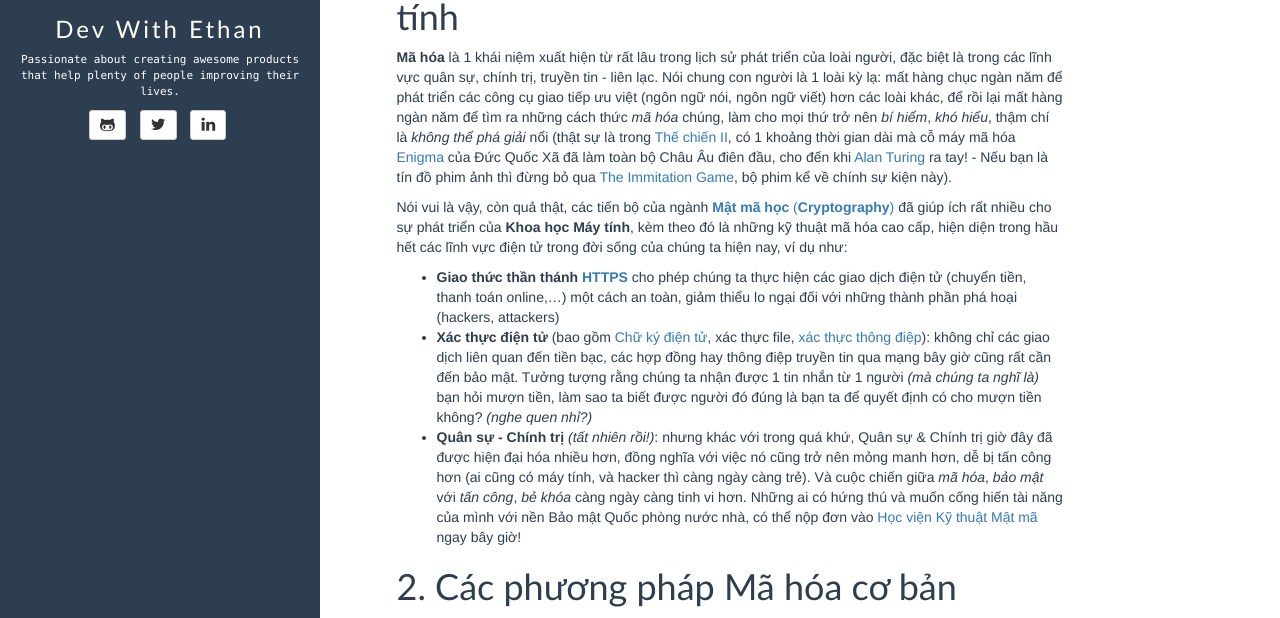
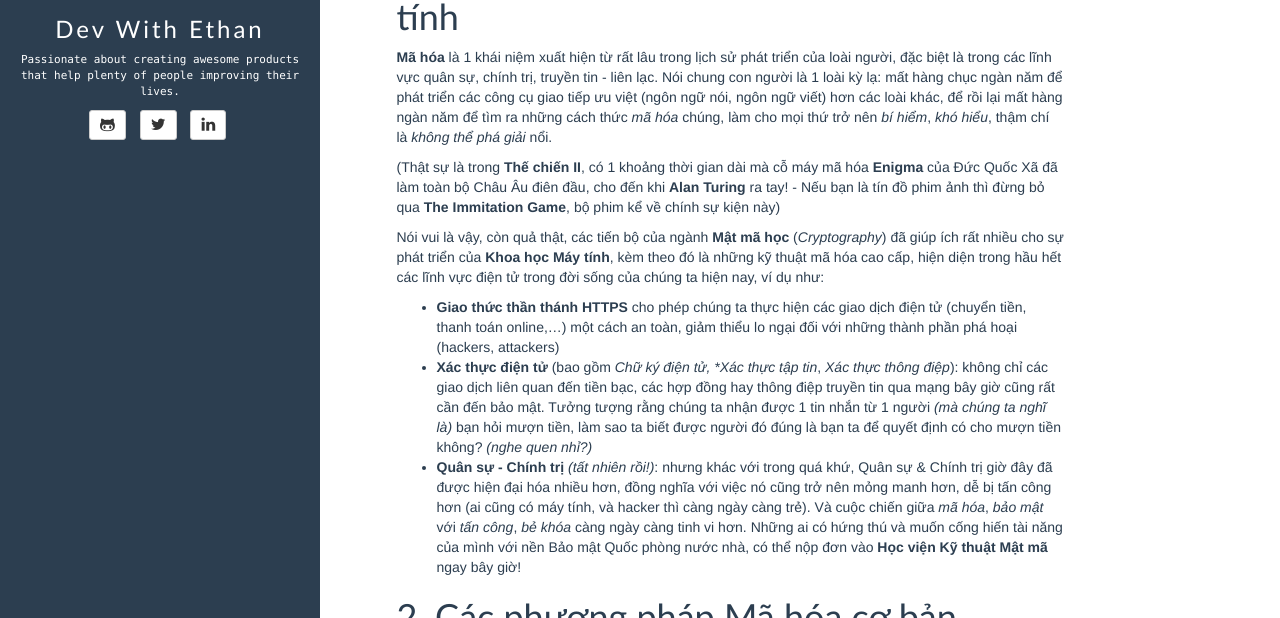
Before and after one commit to ethan605/dev-with-ethan, a Jekyll site: the page built from _posts/2016-07-06-encryption-methods-1.md, in a window 1280 px wide and 900 px high, cut to the strip 282-900 px from the top of the window. Built offline with Jekyll 4.4.1, drawn with Linux system fonts in a browser that asks for light colours; nearby versions of some CDN libraries; comment, search, counter and statistics services are not loaded.

Commit message:
[2016-07-11] Refine

```diff
--- a/_posts/2016-07-06-encryption-methods-1.md
+++ b/_posts/2016-07-06-encryption-methods-1.md
@@ -12,13 +12,15 @@ comments: true
 
 # 1. Mã hóa trong lịch sử Khoa học Máy tính #
 
-**Mã hóa** là 1 khái niệm xuất hiện từ rất lâu trong lịch sử phát triển của loài người, đặc biệt là trong các lĩnh vực quân sự, chính trị, truyền tin - liên lạc. Nói chung con người là 1 loài kỳ lạ: mất hàng chục ngàn năm để phát triển các công cụ giao tiếp ưu việt (ngôn ngữ nói, ngôn ngữ viết) hơn các loài khác, để rồi lại mất hàng ngàn năm để tìm ra những cách thức *mã hóa* chúng, làm cho mọi thứ trở nên *bí hiểm*, *khó hiểu*, thậm chí là *không thể phá giải* nổi (thật sự là trong [Thế chiến II][ww2], có 1 khoảng thời gian dài mà cỗ máy mã hóa [Enigma][enigma] của Đức Quốc Xã đã làm toàn bộ Châu Âu điên đầu, cho đến khi [Alan Turing][alan-turing] ra tay! - Nếu bạn là tín đồ phim ảnh thì đừng bỏ qua [The Immitation Game][immitation-game], bộ phim kể về chính sự kiện này).
+**Mã hóa** là 1 khái niệm xuất hiện từ rất lâu trong lịch sử phát triển của loài người, đặc biệt là trong các lĩnh vực quân sự, chính trị, truyền tin - liên lạc. Nói chung con người là 1 loài kỳ lạ: mất hàng chục ngàn năm để phát triển các công cụ giao tiếp ưu việt (ngôn ngữ nói, ngôn ngữ viết) hơn các loài khác, để rồi lại mất hàng ngàn năm để tìm ra những cách thức *mã hóa* chúng, làm cho mọi thứ trở nên *bí hiểm*, *khó hiểu*, thậm chí là *không thể phá giải* nổi.
 
-Nói vui là vậy, còn quả thật, các tiến bộ của ngành [**Mật mã học** (**Cryptography**)][cryptography] đã giúp ích rất nhiều cho sự phát triển của **Khoa học Máy tính**, kèm theo đó là những kỹ thuật mã hóa cao cấp, hiện diện trong hầu hết các lĩnh vực điện tử trong đời sống của chúng ta hiện nay, ví dụ như:
+(Thật sự là trong **Thế chiến II**, có 1 khoảng thời gian dài mà cỗ máy mã hóa **Enigma** của Đức Quốc Xã đã làm toàn bộ Châu Âu điên đầu, cho đến khi **Alan Turing** ra tay! - Nếu bạn là tín đồ phim ảnh thì đừng bỏ qua **The Immitation Game**, bộ phim kể về chính sự kiện này)
 
-* **Giao thức thần thánh [HTTPS][https]** cho phép chúng ta thực hiện các giao dịch điện tử (chuyển tiền, thanh toán online,...) một cách an toàn, giảm thiểu lo ngại đối với những thành phần phá hoại (hackers, attackers)
-* **Xác thực điện tử** (bao gồm [Chữ ký điện tử][digital-signature], xác thực file, [xác thực thông điệp][message-auth]): không chỉ các giao dịch liên quan đến tiền bạc, các hợp đồng hay thông điệp truyền tin qua mạng bây giờ cũng rất cần đến bảo mật. Tưởng tượng rằng chúng ta nhận được 1 tin nhắn từ 1 người *(mà chúng ta nghĩ là)* bạn hỏi mượn tiền, làm sao ta biết được người đó đúng là bạn ta để quyết định có cho mượn tiền không? *(nghe quen nhỉ?)*
-* **Quân sự - Chính trị** *(tất nhiên rồi!)*: nhưng khác với trong quá khứ, Quân sự & Chính trị giờ đây đã được hiện đại hóa nhiều hơn, đồng nghĩa với việc nó cũng trở nên mỏng manh hơn, dễ bị tấn công hơn (ai cũng có máy tính, và hacker thì càng ngày càng trẻ). Và cuộc chiến giữa *mã hóa*, *bảo mật* với *tấn công*, *bẻ khóa* càng ngày càng tinh vi hơn. Những ai có hứng thú và muốn cống hiến tài năng của mình với nền Bảo mật Quốc phòng nước nhà, có thể nộp đơn vào [Học viện Kỹ thuật Mật mã][actvn] ngay bây giờ!
+Nói vui là vậy, còn quả thật, các tiến bộ của ngành **Mật mã học** (*Cryptography*) đã giúp ích rất nhiều cho sự phát triển của **Khoa học Máy tính**, kèm theo đó là những kỹ thuật mã hóa cao cấp, hiện diện trong hầu hết các lĩnh vực điện tử trong đời sống của chúng ta hiện nay, ví dụ như:
+
+* **Giao thức thần thánh HTTPS** cho phép chúng ta thực hiện các giao dịch điện tử (chuyển tiền, thanh toán online,...) một cách an toàn, giảm thiểu lo ngại đối với những thành phần phá hoại (hackers, attackers)
+* **Xác thực điện tử** (bao gồm *Chữ ký điện tử, *Xác thực tập tin*, *Xác thực thông điệp*): không chỉ các giao dịch liên quan đến tiền bạc, các hợp đồng hay thông điệp truyền tin qua mạng bây giờ cũng rất cần đến bảo mật. Tưởng tượng rằng chúng ta nhận được 1 tin nhắn từ 1 người *(mà chúng ta nghĩ là)* bạn hỏi mượn tiền, làm sao ta biết được người đó đúng là bạn ta để quyết định có cho mượn tiền không? *(nghe quen nhỉ?)*
+* **Quân sự - Chính trị** *(tất nhiên rồi!)*: nhưng khác với trong quá khứ, Quân sự & Chính trị giờ đây đã được hiện đại hóa nhiều hơn, đồng nghĩa với việc nó cũng trở nên mỏng manh hơn, dễ bị tấn công hơn (ai cũng có máy tính, và hacker thì càng ngày càng trẻ). Và cuộc chiến giữa *mã hóa*, *bảo mật* với *tấn công*, *bẻ khóa* càng ngày càng tinh vi hơn. Những ai có hứng thú và muốn cống hiến tài năng của mình với nền Bảo mật Quốc phòng nước nhà, có thể nộp đơn vào **Học viện Kỹ thuật Mật mã** ngay bây giờ!
 
 # 2. Các phương pháp Mã hóa cơ bản #
 
@@ -128,38 +130,11 @@ So với 2 phương pháp ở trên, **Mã hóa bằng hàm băm** đơn giản
 
 Trong bài [sau]({% post_url 2016-07-07-encryption-methods-2 %}), chúng ta sẽ cùng tìm hiểu 1 số thuật toán mã hóa phổ biến và cách dùng chúng trong ngôn ngữ **Ruby**.
 
-[ww2]:              https://vi.wikipedia.org/wiki/Chi%E1%BA%BFn_tranh_th%E1%BA%BF_gi%E1%BB%9Bi_th%E1%BB%A9_hai
-{:rel="nofollow"}
-
-[enigma]:           https://vi.wikipedia.org/wiki/M%C3%A1y_Enigma
-{:rel="nofollow"}
-
-[alan-turing]:      https://vi.wikipedia.org/wiki/Alan_Turing
-{:rel="nofollow"}
-
-[immitation-game]:  http://www.imdb.com/title/tt2084970/
-{:rel="nofollow"}
-
-[cryptography]:     https://vi.wikipedia.org/wiki/M%E1%BA%ADt_m%C3%A3_h%E1%BB%8Dc
-{:rel="nofollow"}
-
-[https]:            https://en.wikipedia.org/wiki/HTTPS
-{:rel="nofollow"}
-
-[message-auth]:     https://en.wikipedia.org/wiki/Message_authentication_code
-{:rel="nofollow"}
-
-[digital-signature]:  https://en.wikipedia.org/wiki/Digital_signature
-{:rel="nofollow"}
-
-[actvn]:            http://actvn.edu.vn/
-{:rel="nofollow"}
-
-[symmetric-crypt-demo]:   /assets/media/posts/misc/2016-07-06-symmetric-crypt-demo.jpg
+[symmetric-crypt-demo]:     /assets/media/posts/misc/2016-07-06-symmetric-crypt-demo.jpg
 {:class="img-responsive"}
 
-[asymmetric-crypt-demo]:  /assets/media/posts/misc/2016-07-06-asymmetric-crypt-demo.jpg
-{:class="img-responsive", :title="Test title"}
+[asymmetric-crypt-demo]:    /assets/media/posts/misc/2016-07-06-asymmetric-crypt-demo.jpg
+{:class="img-responsive"}
 
-[gigatux-nl]:       http://books.gigatux.nl/mirror/securitytools/ddu/ch09lev1sec1.html
+[gigatux-nl]:               http://books.gigatux.nl/mirror/securitytools/ddu/ch09lev1sec1.html
 {:rel="nofollow"}
```
Also changed, not shown: _drafts/2016-07-13-oauth-2.md (added, +17 -0 lines), _posts/2016-07-04-rails-migration-1.md (+6 -27 lines), _posts/2016-07-11-oauth-1.md (+1 -1 lines).
